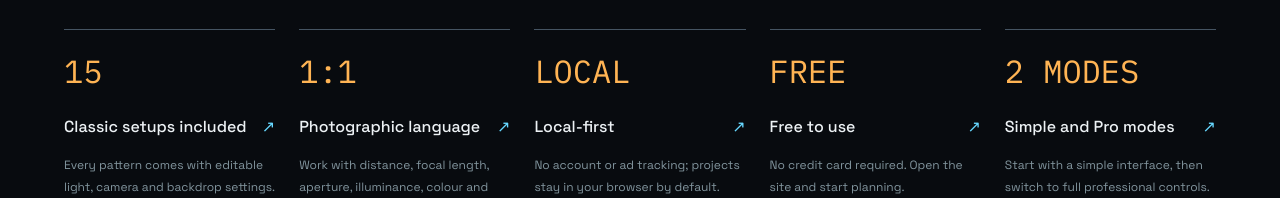
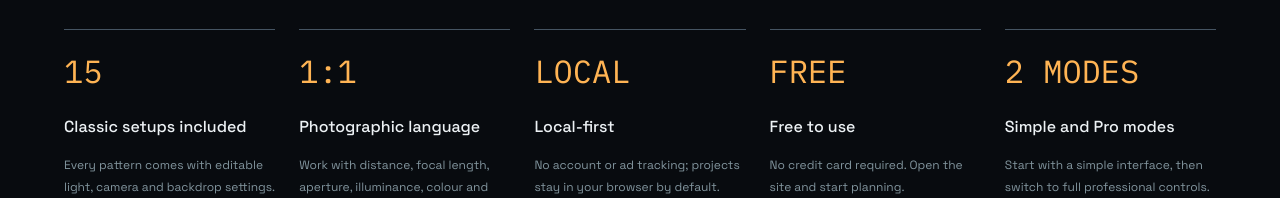
Before and after one commit to clark970417-eng/lumen-stage, a React (Vite) app: page / in a window 1280 px wide. Shown: the part 9393-9591 px from the top of the page. Built offline with nearby package versions, Linux system fonts and the light colour scheme.

Commit message:
Remove arrows from homepage feature summaries

```diff
--- a/src/components/PublicSite.tsx
+++ b/src/components/PublicSite.tsx
@@ -454,7 +454,7 @@ export function PublicSite({ route }: { route: Exclude<PublicRoute, 'studio'> })
     <section className="workflow" id="workflow"><div className="workflow-heading" data-reveal><span>04 / WORKFLOW</span><h2>{copy.workflowTitle}</h2><p>PLAN · PREVIEW · SHOOT</p></div><ol>{copy.workflow.map(([title, body], index) => <li key={title} data-reveal><span>0{index + 1}</span><div><h3>{title}</h3><p>{body}</p></div></li>)}</ol></section>
     <ResultCompare copy={copy} />
     <section className="simulation-method" data-reveal><header><span>SIMULATION / REALITY</span><h2>{copy.methodTitle}</h2><p>{copy.methodBody}</p></header><div>{copy.methodPoints.map(([title, body], index) => <article key={title}><b>0{index + 1}</b><h3>{title}</h3><p>{body}</p></article>)}</div></section>
-    <section className="site-trust" data-reveal><header><span>06 / AT A GLANCE</span><h2>{copy.trustTitle}</h2></header><div>{copy.trust.map(([title, body], index) => <article key={title}><b>{TRUST_MARKS[index]}</b><h3>{index < 3 ? <a href={index === 0 ? '#setups' : index === 1 ? '#capabilities' : routeHref('privacy')}>{title}<span aria-hidden="true">↗</span></a> : <button type="button" onClick={() => setModeOpen(true)}>{title}<span aria-hidden="true">↗</span></button>}</h3><p>{body}</p></article>)}</div></section>
+    <section className="site-trust" data-reveal><header><span>06 / AT A GLANCE</span><h2>{copy.trustTitle}</h2></header><div>{copy.trust.map(([title, body], index) => <article key={title}><b>{TRUST_MARKS[index]}</b><h3>{index < 3 ? <a href={index === 0 ? '#setups' : index === 1 ? '#capabilities' : routeHref('privacy')}>{title}</a> : <button type="button" onClick={() => setModeOpen(true)}>{title}</button>}</h3><p>{body}</p></article>)}</div></section>
     <section className="release-proof" id="release" data-reveal><header><span>07 / RELEASE STATUS</span><h2>{copy.release.title}</h2></header><div><article><i /><span>STATUS</span><h3>{copy.release.status}</h3><p>{copy.release.statusBody}</p></article><article><span>UPDATED</span><h3>{copy.release.updated}</h3><p>{releaseDate} · {copy.release.updatedBody}</p></article><article><span>INCLUDED</span><h3>{copy.release.included}</h3><p>{copy.release.includedBody}</p></article><a href="https://github.com/clark970417-eng/lumen-stage-showcase" target="_blank" rel="noreferrer"><span>SHOWCASE</span><h3>{copy.release.showcase}</h3><p>{copy.release.showcaseBody}</p><b aria-hidden="true">↗</b></a></div></section>
     <section className="faq" id="faq"><div className="faq-heading" data-reveal><span>08 / FAQ</span><h2>{copy.faqTitle}</h2></div><div>{copy.faq.map(([question, answer], index) => <details key={question} data-reveal><summary><span>0{index + 1}</span>{question}</summary><p>{answer}</p></details>)}</div></section>
     <section className="local-first" data-reveal><div className="privacy-orbit" aria-hidden="true"><BrandMark /><i /><i /></div><div><span>09 / DATA PRACTICE</span><h2>{copy.localTitle}</h2><p>{copy.localBody}</p></div><small>DEVICE<br />ONLY</small></section>
```
